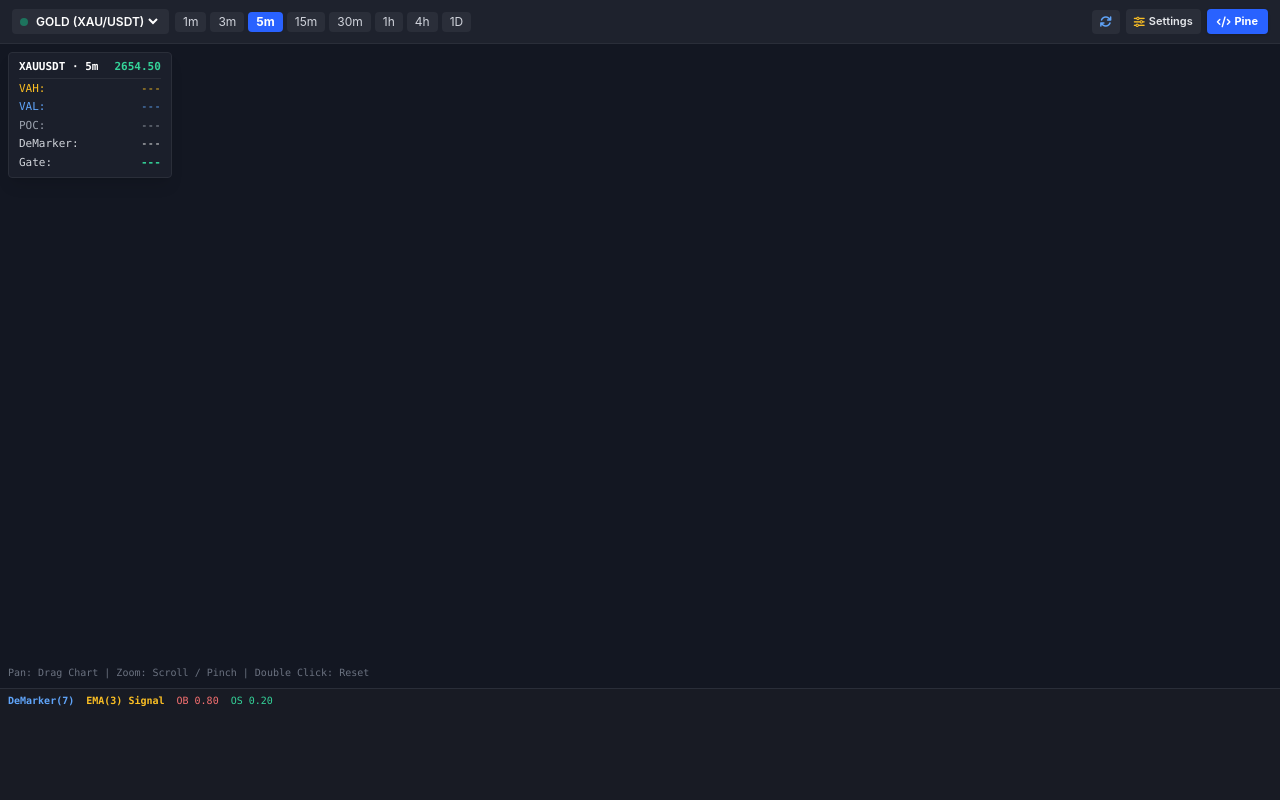
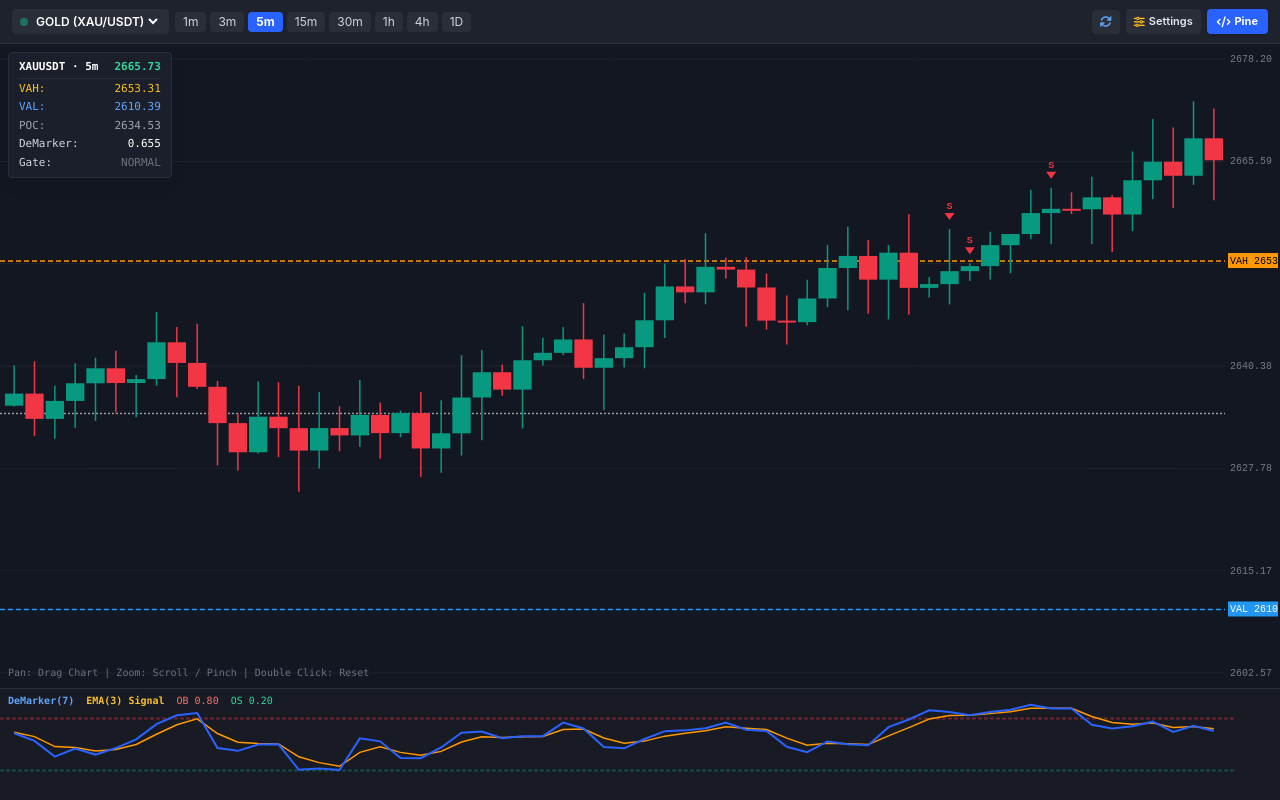
Before and after one commit to rezawin8410-ux/my-tradingview, a plain HTML site: page index.html in a window 1280 px wide. Drawn offline with nearby package versions, Linux system fonts and the light colour scheme.

Commit message:
Deploy personal tradingview webapp with Pine Editor

```diff
--- a/index.html
+++ b/index.html
@@ -373,17 +373,21 @@ nearPct = input.float(0.25, "gate: distance to edge (%)")
     function resizeCanvases() {
       const dpr = window.devicePixelRatio || 1;
 
-      const wMain = document.getElementById('mainChartBox').clientWidth;
-      const hMain = document.getElementById('mainChartBox').clientHeight;
-      candleCanvas.width = wMain * dpr;
-      candleCanvas.height = hMain * dpr;
+      const wMain = document.getElementById('mainChartBox').clientWidth || window.innerWidth;
+      const hMain = document.getElementById('mainChartBox').clientHeight || (window.innerHeight - 160);
+      candleCanvas.width = Math.round(wMain * dpr);
+      candleCanvas.height = Math.round(hMain * dpr);
+      candleCanvas.style.width = wMain + 'px';
+      candleCanvas.style.height = hMain + 'px';
       ctxCandle.setTransform(1, 0, 0, 1, 0, 0);
       ctxCandle.scale(dpr, dpr);
 
-      const wOsc = document.getElementById('oscillatorBox').clientWidth;
-      const hOsc = document.getElementById('oscillatorBox').clientHeight;
-      oscCanvas.width = wOsc * dpr;
-      oscCanvas.height = hOsc * dpr;
+      const wOsc = document.getElementById('oscillatorBox').clientWidth || window.innerWidth;
+      const hOsc = document.getElementById('oscillatorBox').clientHeight || 112;
+      oscCanvas.width = Math.round(wOsc * dpr);
+      oscCanvas.height = Math.round(hOsc * dpr);
+      oscCanvas.style.width = wOsc + 'px';
+      oscCanvas.style.height = hOsc + 'px';
       ctxOsc.setTransform(1, 0, 0, 1, 0, 0);
       ctxOsc.scale(dpr, dpr);
 
@@ -667,7 +671,6 @@ nearPct = input.float(0.25, "gate: distance to edge (%)")
         render();
       }
     }, { passive: true });
-    }, { passive: true });
 
     box.addEventListener('touchend', () => { isDragging = false; initialPinchDist = 0; });
 
```
